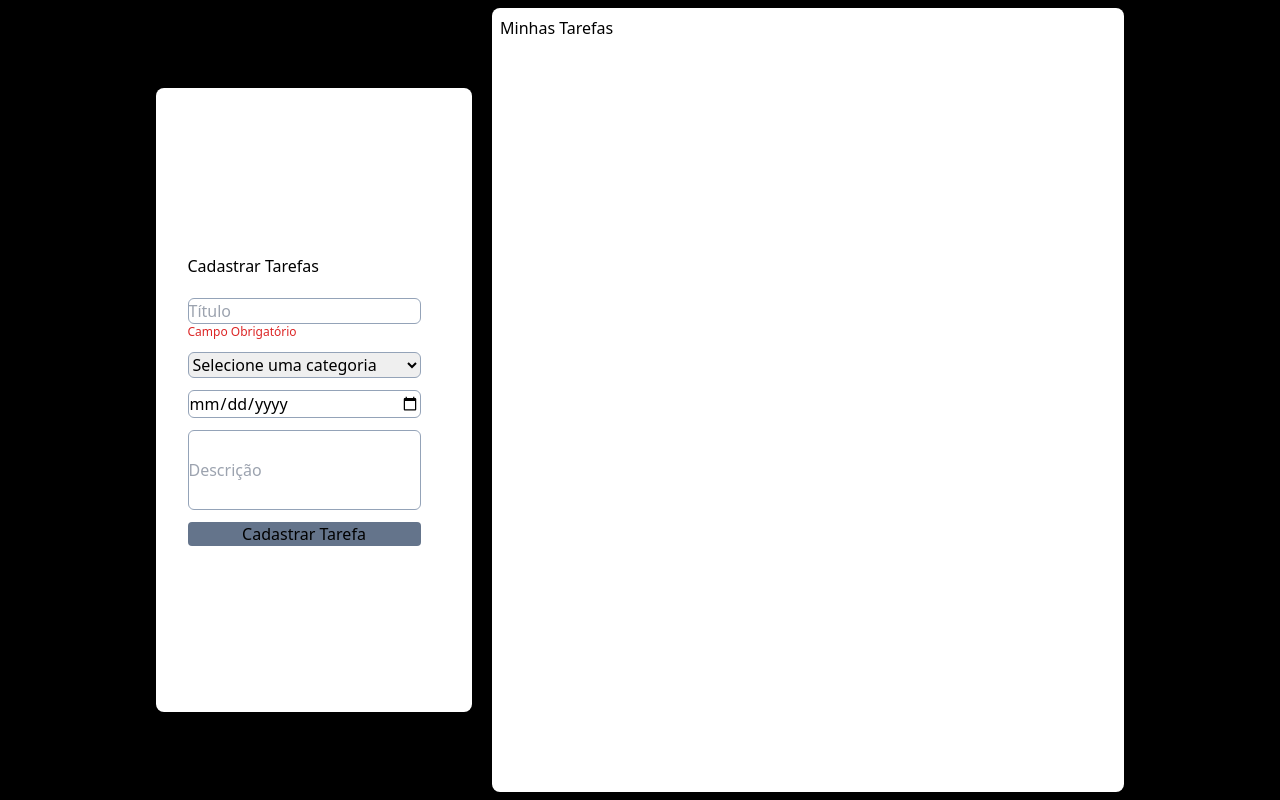
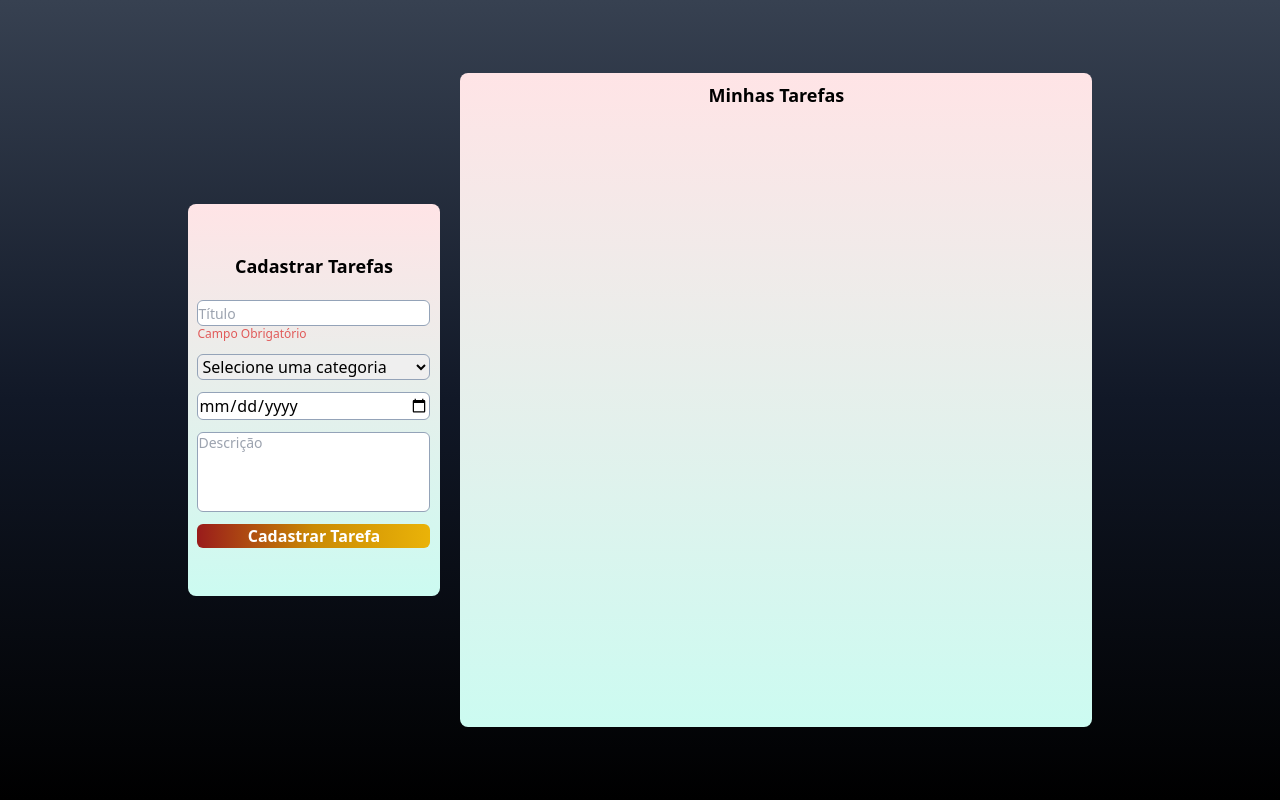
Before and after one commit to RiosBlack/Dh-Atividades, a React (Vite) app in the folder checkpoint-front3/: page / in a window 1280 px wide. Built offline with nearby package versions, Linux system fonts and the light colour scheme.

Commit message:
Terminando

```diff
--- a/checkpoint-front3/src/App.jsx
+++ b/checkpoint-front3/src/App.jsx
@@ -7,7 +7,6 @@ export default function App() {
     const [categoria, setCategoria] = useState('');
     const [data, setData] = useState('');
     const [descricao, setDescricao] = useState('');
-
     const [listaToDo, setListaToDo] = useState([]);
 
     function addTarefa(event) {
@@ -61,7 +60,7 @@ export default function App() {
 
     //FUNÇÃO EDITAR TAREFA ESTÁ PRONTA MAS NÃO VINCULADA A BOTÕES
     function preencherTarefa(tarefa) {
-        setId(tarefa.id)
+        setId(tarefa.id);
         setTitulo(tarefa.titulo);
         setCategoria(tarefa.categoria);
         setData(tarefa.data);
@@ -77,22 +76,23 @@ export default function App() {
     }
 
     return (
-        <div className="bg-black w-full h-screen flex justify-center itens-center p-2">
-            <div className="w-1/4 my-20 bg-white mr-5 rounded-lg grid justify-center content-center">
-                <h1 className="mb-5">Cadastrar Tarefas</h1>
-                <div className="w-1/4 bg-white mr-5 rounded-lg">
+        <div className="bg-gradient-to-b from-gray-700 via-gray-900 to-black w-full h-screen flex justify-center items-center p-2">
+            <div className="w-1/5 h-2/4 bg-gradient-to-b from-rose-100 to-teal-100 mr-5 rounded-lg grid justify-center content-center">
+                <h1 className="mb-5 text-lg font-bold grid justify-center">
+                    {id ? 'Editar tarefas' : 'Cadastrar Tarefas'}
+                </h1>
                 <form
-                        className="grid"
+                    className="w-full h-full grid overflow-hidden"
                     onSubmit={id ? editarTarefas : addTarefa}
                 >
                     <input
                         value={titulo}
                         placeholder="Título"
-                            className="border border-slate-400 rounded-md"
+                        className="border border-slate-400 rounded-md placeholder:text-sm  border-orange-300 "
                         onChange={event => setTitulo(event.target.value)}
                     />
                     {titulo === '' ? (
-                            <div className="text-xs text-red-600 mb-3">
+                        <div className="text-xs text-red-600 mb-3 animate-pulse">
                             Campo Obrigatório
                         </div>
                     ) : (
@@ -100,7 +100,7 @@ export default function App() {
                     )}
 
                     <select
-                            className="mb-3 border border-slate-400 rounded-md"
+                        className="mb-3 border border-slate-400 rounded-md placeholder:text-sm  border-orange-300"
                         value={categoria}
                         onChange={event => setCategoria(event.target.value)}
                     >
@@ -114,30 +114,30 @@ export default function App() {
                     </select>
 
                     <input
-                            className="mb-3 border border-slate-400 rounded-md"
+                        className="mb-3 border border-slate-400 rounded-md placeholder:text-sm  border-orange-300"
                         type="date"
                         value={data}
                         placeholder="Data"
                         onChange={event => setData(event.target.value)}
                     />
-                        <input
-                            className="mb-3 h-20 text-justify border border-slate-400 rounded-md"
+                    <textarea
+                        className="mb-3 h-20 text-justify border border-slate-400 rounded-md placeholder:text-sm border-orange-300 align-top resize-none"
                         value={descricao}
+                        type="area"
                         placeholder="Descrição"
                         onChange={event => setDescricao(event.target.value)}
                     />
 
                     <input
-                            className="bg-slate-500 rounded hover:bg-slate-400 hover:text-slate-500"
+                        className="bg-gradient-to-r from-red-800 via-yellow-600 to-yellow-500 rounded-md hover:brightness-50 cursor-pointer font-semibold text-white hover:animate-pulse"
                         type="submit"
                         value={id ? 'Salvar' : 'Cadastrar Tarefa'}
                     />
                 </form>
             </div>
-            </div>
-            <div className="w-1/2 bg-white rounded-lg p-2">
-                <h1>Minhas Tarefas</h1>
-                <ul className="w-full bg-orange-500 rounded-md">
+            <div className="w-1/2 h-5/6 bg-gradient-to-b from-rose-100 to-teal-100 rounded-lg p-2 justify-items-center overflow-hidden">
+                <h1 className="text-lg font-bold">Minhas Tarefas</h1>
+                <ul className="w-full h-24">
                     {listaToDo.map(tarefa => (
                         <Tarefas
                             editar={() => preencherTarefa(tarefa)}
--- a/checkpoint-front3/src/components/Tarefas/index.jsx
+++ b/checkpoint-front3/src/components/Tarefas/index.jsx
@@ -1,7 +1,10 @@
 export default function Tarefas(props) {
     const { key, titulo, categoria, data, descricao, editar, excluir } = props;
     return (
-        <li key={key} className="flex justify-between">
+        <li
+            key={key}
+            className="flex justify-between text-white bg-gradient-to-r from-red-800 via-yellow-600 to-yellow-500 rounded-md mb-2"
+        >
             <div className="p-2 w-3/4">
                 <h1 className="text-xl font-semibold">{titulo}</h1>
                 <p>{categoria}</p>
```
Lines whose indentation alone changed are shown as unchanged.
